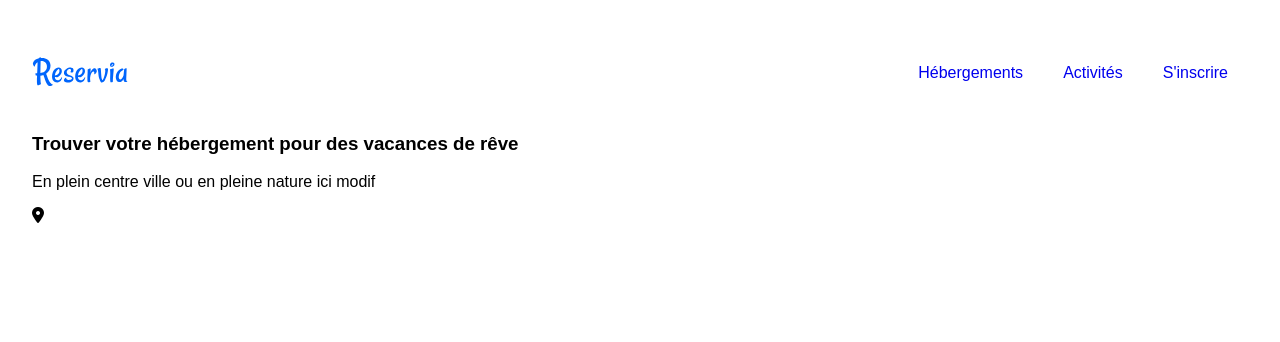
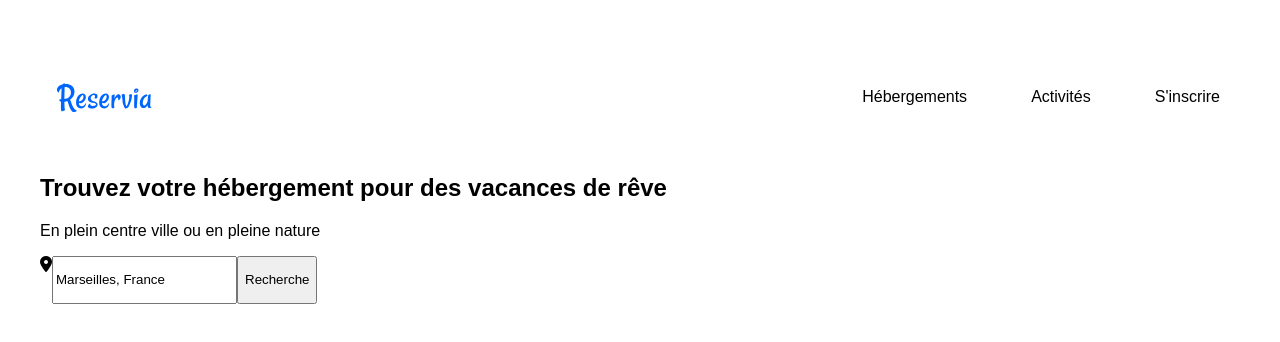
Before and after one commit to MattdevJR/MatthieuBernard_2_08072021, a plain HTML site: page index.html in a window 1280 px wide. Drawn offline with Linux system fonts and the light colour scheme; a web font is replaced by a local one.

Commit message:
mise à  jour top_nav

```diff
--- a/index.html
+++ b/index.html
@@ -1,36 +1,35 @@
 <!DOCTYPE html>
-<html lang="en">
+<html lang="fr">
 <head>
     <meta charset="utf-8">
     <link rel="stylesheet" type="text/css" href="style.css">
     <script src="https://kit.fontawesome.com/1f7aaf7cdc.js" crossorigin="anonymous"></script>
     <title>Reservia</title>
 </head>
+
 <body>
-    <header>
-        <div class="box_1">
-            <a>
-                <img src="images/logo/Reservia.svg"alt="Reservia" width="97" height="45"/>
-            </a>
-            <div>
-                <nav class="top_nav">
-                    <a href="s'inscrire" class="active">S'inscrire</a>
-                    <a href="activités">Activités</a>
-                    <a href="hébergements">Hébergements</a>
-                </nav>
+    <div class="container">
+        <header>
+            <nav class="top_nav">
+                <div class="top_logo">
+                    <img src="images/logo/Reservia.svg" id="logo" alt="logo">
+                </div>
+                    <a href="#">Hébergements</a>
+                    <a href="#">Activités</a>
+                    <a href="#">S'inscrire</a>
+            </nav>
+        </header>
+        <!-- Autres contenu -->
+        <main>
+            <h2>Trouvez votre hébergement pour des vacances de rêve</h2>
+            <p>En plein centre ville ou en pleine nature</p>
+            <div class="top_recherche">
+                <i class="fas fa-map-marker-alt"></i>
+                <input class="saisie" type="search" value="Marseilles, France">
+                <button>Recherche</button>
             </div>
-        </div>
-
-        <div class="">
-            <h3><strong>Trouver votre hébergement pour des vacances de  rêve</strong></h3>
-            <p>En plein centre ville ou en pleine nature ici modif</p>
-        </div>
-
-        <span><i class="fas fa-map-marker-alt"></i></span>
-
-
-
-    </header>
+        </main>
+    </div>
 
 </body>
 </html>
--- a/style.css
+++ b/style.css
@@ -17,38 +17,44 @@ html{
 
 }
 
-body{
-  margin: 0 auto; /*Encadré ça page - */
-  max-width: 1680px;
+/*Toute la page*/
+
+.container{
+  max-width: 100%;
+  margin: auto;
   padding: 2rem;
 }
 
-/*Partie haute, LOGO + MENU*/
-
-.box_1{
-  display: flex;
-  width: 100%;
-  justify-content: space-between;
-  align-items: center;
-}
-
-
-
-nav{
-  display: flex;
-  flex-direction: row-reverse;
-  align-items: flex-start;
-}
-
-nav a{
-  text-decoration: none;
-  padding: 2rem 1.25rem;
+/*TOP_NAV*/
+/*MENU*/
+.top_nav{
+  display: grid;
+  grid-template-columns: 3fr repeat(3, auto);
+  column-gap: 1.5rem;
 
 }
 
-nav a:hover{
-  text-decoration: 2px overline #0065FC;
+.top_nav a{
+  text-decoration: none;
+  color: black;
+  padding: 3rem 1.25rem;
+}
+
+.top_nav a:hover{
+  text-decoration: 1px overline;
   color: #0065FC;
 }
 
-/*Responsive LOGO + MENU*/
+/*LOGO*/
+.top_logo{
+  display: flex;
+  align-items: center;
+  margin: 1rem;
+}
+
+/* MAIN / Autres contenues */
+.top_recherche{
+  display: grid;
+  grid-template-columns: repeat(3, auto) 1fr;
+  height: 3rem;
+}
```
